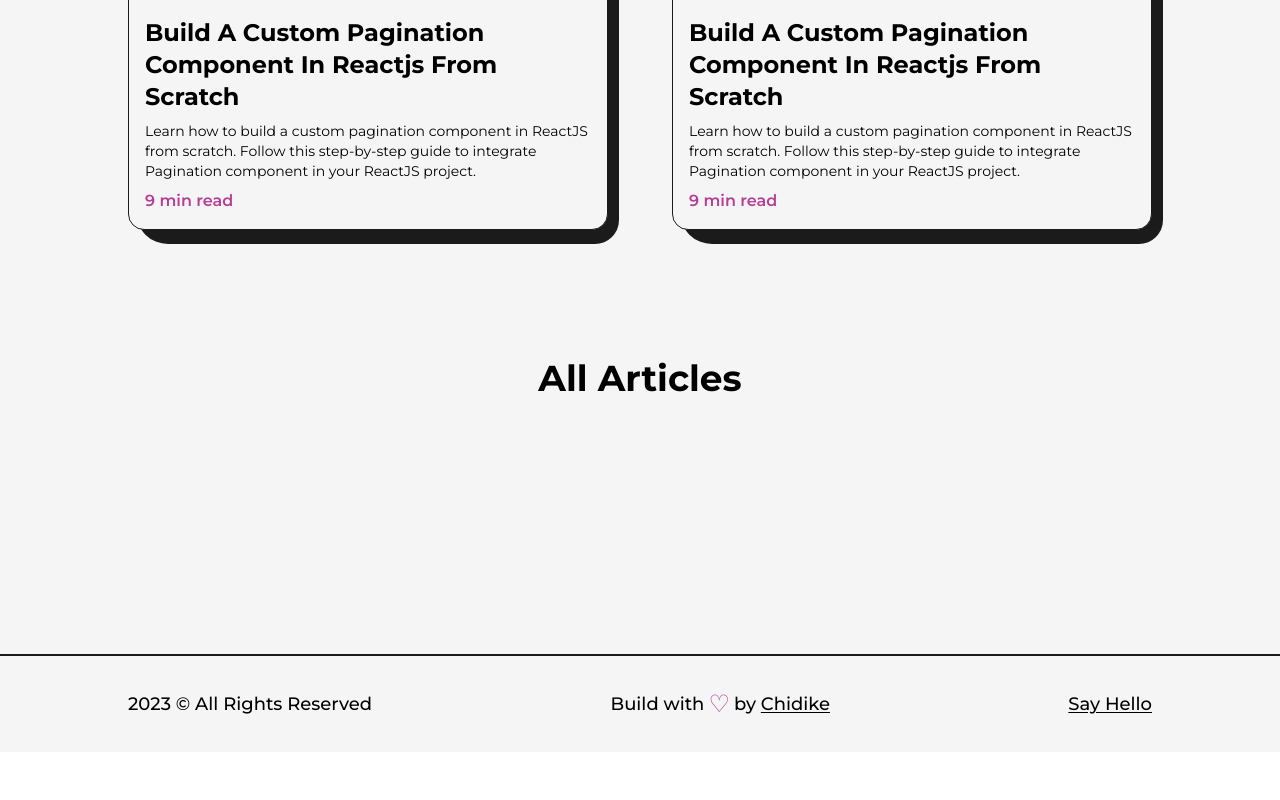
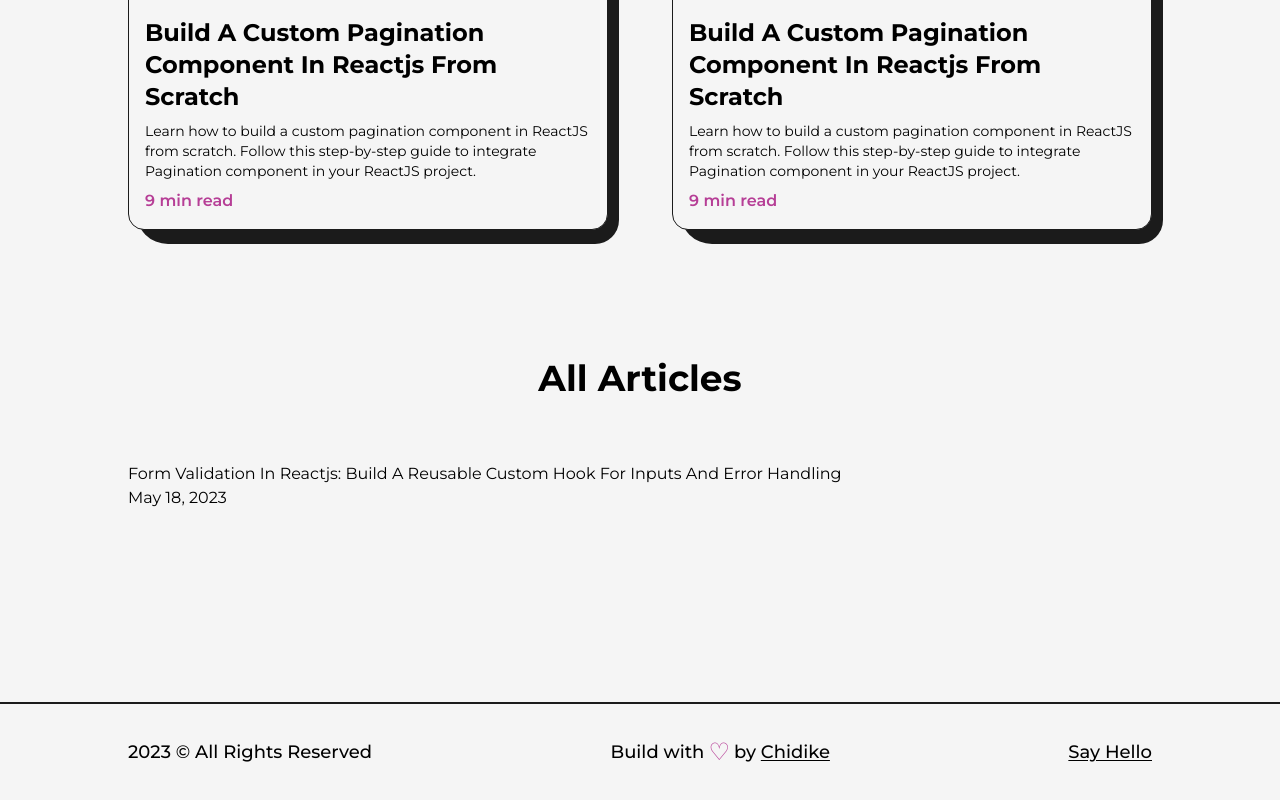
Before and after one commit to lacegiovanni17/Nextjs-dev-Portfolio, a Next.js app: page /articles in a window 1280 px wide. Shown: the part 786-1586 px from the top of the page. Before the commit the page ends 1538 px from the top, so only its background shows below. Built offline with nearby package versions, Linux system fonts and the light colour scheme.

Commit message:
added new feat

```diff
--- a/src/pages/articles.js
+++ b/src/pages/articles.js
@@ -6,9 +6,21 @@ import Link from "next/link";
 import React from "react";
 import article1 from "../../public/images/articles/pagination component in reactjs.jpg";
 import article2 from "../../public/images/articles/create loading screen in react js.jpg";
+import article3 from "../../public/images/articles/create modal component in react using react portals.png";
 import { motion } from "framer-motion";
 
 const FramerImage = motion(Image);
+
+const Article = ({img, title, date, link}) => {
+  return (
+    <li>
+      <Link href={link} target="_blank">
+        <h2>{title}</h2>
+      </Link>
+      <span>{date}</span>
+      </li>
+    )
+}
 
 const FeaturedArticle = ({ img, title, time, summary, link }) => {
   return (
@@ -67,6 +79,13 @@ const articles = () => {
             />
           </ul>
           <h2 className="font-bold text-4xl w-full text-center my-16 mt-32">All Articles</h2>
+          <ul>
+            <Article
+              title="Form Validation In Reactjs: Build A Reusable Custom Hook For Inputs And Error Handling"
+              date="May 18, 2023"
+              link="/"
+              img={article3} />
+          </ul>
         </Layout>
       </main>
     </>
```
